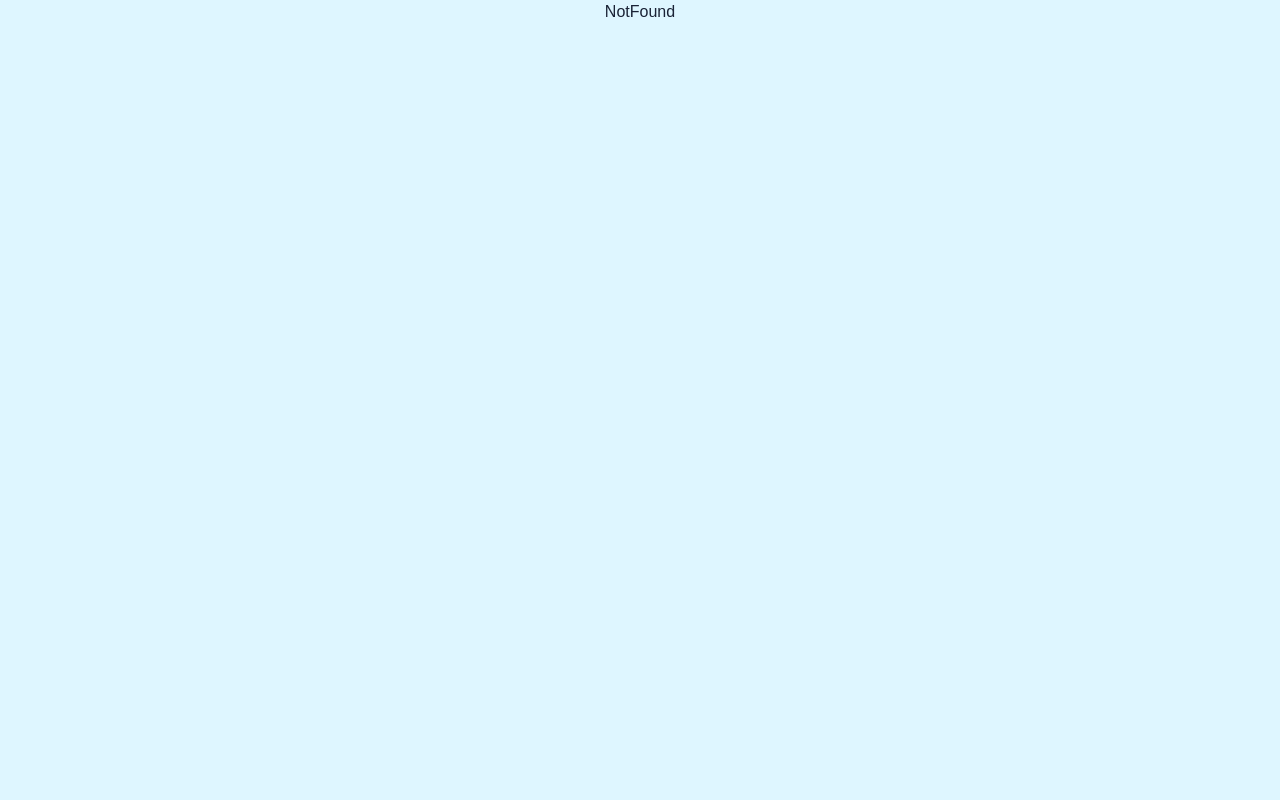
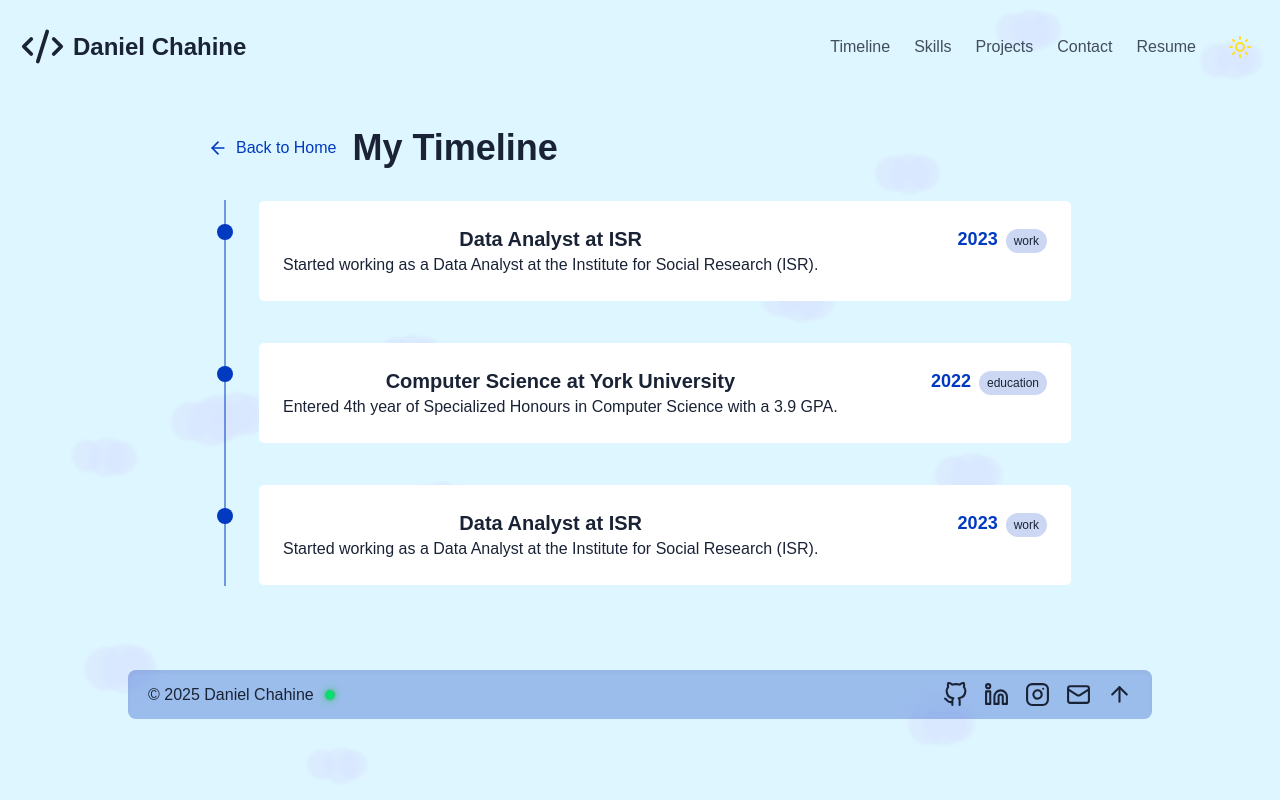
Before and after one commit to DanielChahine0/DanielChahine0.github.io, a React (Vite) app: page /timeline in a window 1280 px wide. Built offline with nearby package versions, Linux system fonts and the light colour scheme; a web font is replaced by a local one.

Commit message:
added the timeline page reroute

```diff
--- a/src/App.jsx
+++ b/src/App.jsx
@@ -1,17 +1,18 @@
-import { BrowserRouter, Route, Routes } from "react-router"
+import { BrowserRouter, Route, Routes } from "react-router-dom"
 import { Home } from "./pages/Home"
 import { NotFound } from "./pages/NotFound"
+import { Timeline } from "./pages/Timeline"
 import { Toaster } from "@/components/ui/toaster"
 
 function App() {
-
   return (
     <>
-    <Toaster />
+      <Toaster />
       <BrowserRouter>
         <Routes>
           <Route index element={<Home />} />
-          // When the path is *, it will render the NotFound component
+          <Route path="/timeline" element={<Timeline />} />
+          {/* When the path is *, it will render the NotFound component */}
           <Route path="*" element={<NotFound />} />
         </Routes>
       </BrowserRouter>
--- a/src/components/NavBar.jsx
+++ b/src/components/NavBar.jsx
@@ -2,13 +2,14 @@ import { cn } from '@/lib/utils'
 import { X, Menu, CodeXml } from 'lucide-react';
 import { useEffect, useState } from 'react'
 import { ThemeToggle } from './ThemeToggle'; // Import the ThemeToggle component
+import { Link } from 'react-router-dom'; // Import Link from react-router-dom
 
 const navItems = [
-    { name: 'About', href: '#about' },
-    { name: 'Skills', href: '#skills' },
-    { name: 'Projects', href: '#projects' },
-    { name: 'Contact', href: '#contact' },
-    { name: 'Resume', href: '#' },
+    { name: 'Timeline', href: '/timeline', isRoute: true },
+    { name: 'Skills', href: '#skills', isRoute: false },
+    { name: 'Projects', href: '#projects', isRoute: false },
+    { name: 'Contact', href: '#contact', isRoute: false },
+    { name: 'Resume', href: '#', isRoute: false },
 ]
 
 export const NavBar = () => {
@@ -44,9 +45,9 @@ export const NavBar = () => {
                     ? "w-6/7 mx-auto rounded-lg bg-primary/30 backdrop-blur-xl shadow-inner"
                     : "w-full"
             )}>
-                <a
+                <Link
                     className='text-4xl font-bold flex items-center hover:scale-105 transition-transform duration-300'
-                    href="#"
+                    to="/"
                 >
                     <span className='relative z-10 flex items-center gap-2'>
                         <CodeXml size={isScrolled ? 45 : 45}/>
@@ -54,21 +55,35 @@ export const NavBar = () => {
                             Daniel Chahine
                         </span>
                     </span>
-                </a>
+                </Link>
 
                 {/* Desktop Version */}
                 <div className='hidden md:flex items-center space-x-6'>
                     {navItems.map((item, key) => (
-                        <a href={item.href} key={key} className='text-foreground/80 hover:text-primary transition-colors duration-200'>
+                        item.isRoute ? (
+                            <Link
+                                to={item.href}
+                                key={key}
+                                className='text-foreground/80 hover:text-primary transition-colors duration-200'
+                            >
+                                {item.name}
+                            </Link>
+                        ) : (
+                            <a
+                                href={item.href}
+                                key={key}
+                                className='text-foreground/80 hover:text-primary transition-colors duration-200'
+                            >
                                 {item.name}
                             </a>
+                        )
                     ))}
                     <ThemeToggle />
                 </div>
 
                 {/* Mobile Version */}
                 <div className="flex items-center md:hidden">
-                    <ThemeToggle /> {/* Add ThemeToggle to mobile view */}
+                    <ThemeToggle />
                     <button
                         onClick={() => setIsMenuOpen((prev) => !prev)}
                         className="p-2 text-foreground z-50"
@@ -84,7 +99,17 @@ export const NavBar = () => {
                     isMenuOpen ? "opacity-100 pointer-events-auto" : "opacity-0 pointer-events-none"
                 )}>
                     <div className='flex flex-col space-y-8 text-xl'>
-                        {navItems.map((item,key) => (
+                        {navItems.map((item, key) => (
+                            item.isRoute ? (
+                                <Link
+                                    to={item.href}
+                                    key={key}
+                                    className='text-foreground/80 hover:text-primary transition-colors duration-200'
+                                    onClick={() => setIsMenuOpen(false)}
+                                >
+                                    {item.name}
+                                </Link>
+                            ) : (
                                 <a
                                     href={item.href}
                                     key={key}
@@ -93,6 +118,7 @@ export const NavBar = () => {
                                 >
                                     {item.name}
                                 </a>
+                            )
                         ))}
                     </div>
                 </div>
--- /dev/null
+++ b/src/pages/Timeline.jsx
@@ -0,0 +1,98 @@
+import { NavBar } from "../components/NavBar";
+import { Footer } from "../components/Footer";
+import { StarBackground } from "../components/StarBackground";
+import { CloudBackground } from "../components/CloudBackground";
+import { ArrowLeft } from "lucide-react";
+import { Link } from "react-router-dom";
+
+// Timeline data structure
+const timelineEvents = [
+	{
+		year: "2023",
+		title: "Data Analyst at ISR",
+		description:
+			"Started working as a Data Analyst at the Institute for Social Research (ISR).",
+		category: "work",
+	},
+	{
+		year: "2022",
+		title: "Computer Science at York University",
+		description:
+			"Entered 4th year of Specialized Honours in Computer Science with a 3.9 GPA.",
+		category: "education",
+	},
+    {
+		year: "2023",
+		title: "Data Analyst at ISR",
+		description:
+			"Started working as a Data Analyst at the Institute for Social Research (ISR).",
+		category: "work",
+	}
+	// Add more events as needed
+];
+
+export const Timeline = () => {
+	return (
+		<div className="min-h-screen bg-background text-foreground overflow-x-hidden relative">
+			{/* Background Effects - positioned with lower z-index */}
+			<div className="fixed inset-0 z-0">
+				<CloudBackground />
+			</div>
+			<div className="fixed inset-0 z-10">
+				<StarBackground />
+			</div>
+
+			{/* Content with higher z-index */}
+			<div className="relative z-20">
+				{/* Navbar */}
+				<NavBar />
+
+				{/* Main Content */}
+				<main className="container mx-auto max-w-4xl pt-32 px-4 pb-16">
+					<div className="flex items-center mb-8 gap-4">
+						<Link
+							to="/"
+							className="flex items-center gap-2 text-primary hover:underline"
+						>
+							<ArrowLeft size={20} />
+							Back to Home
+						</Link>
+						<h1 className="text-3xl md:text-4xl font-bold">My Timeline</h1>
+					</div>
+
+					<div className="relative border-l-2 border-primary/50 pl-8 ml-4 space-y-10">
+						{timelineEvents.map((event, index) => (
+							<div key={index} className="relative">
+								{/* Dot on timeline - outside the hover element */}
+								<div className="absolute w-4 h-4 bg-primary rounded-full -left-[41px] top-6"></div>
+
+								{/* Content with hover effect */}
+								<div className="gradient-border card-hover p-6">
+									<div className="flex flex-col md:flex-row justify-between gap-4">
+										<div>
+											<h3 className="text-xl font-bold">{event.title}</h3>
+											<p className="text-muted-foreground">
+												{event.description}
+											</p>
+										</div>
+										<div className="md:text-right">
+											<span className="text-primary font-semibold text-lg">
+												{event.year}
+											</span>
+											<div className="inline-block ml-2 px-2 py-1 rounded-full bg-primary/20 text-xs">
+												{event.category}
+											</div>
+										</div>
+									</div>
+								</div>
+							</div>
+						))}
+					</div>
+				</main>
+
+				{/* Footer */}
+				<Footer />
+			</div>
+		</div>
+	);
+};
```
Also changed, not shown: src/components/PageTransition.jsx (added). Lines whose indentation alone changed are shown as unchanged.
